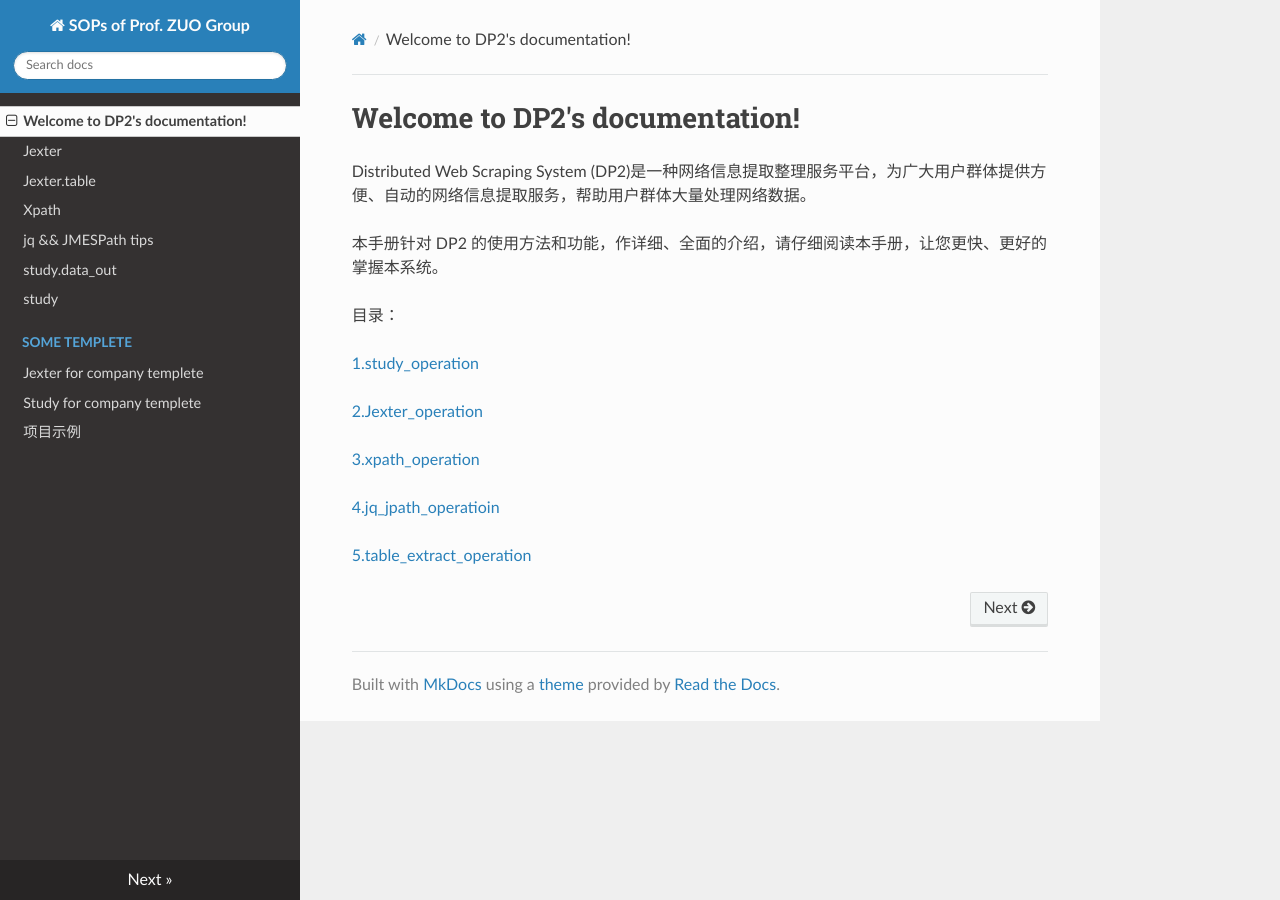
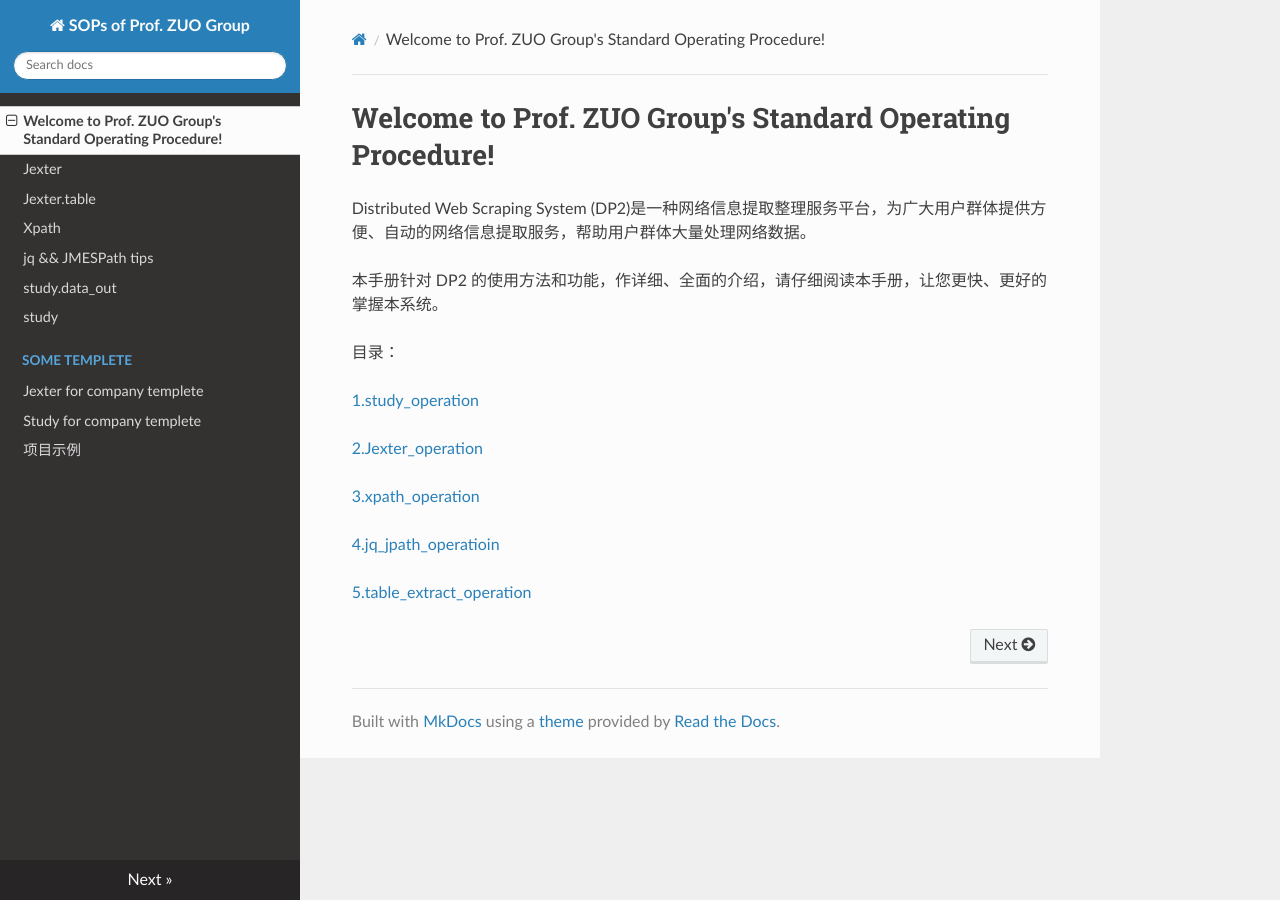
Before and after one commit to sssjiang/new_rts_dp, an MkDocs documentation site: the page built from docs/index.md, in a window 1280 px wide. Built offline with MkDocs 1.6.1, drawn with Linux system fonts in a browser that asks for light colours; nearby versions of some CDN libraries.

```diff
--- a/docs/index.md
+++ b/docs/index.md
@@ -1,4 +1,4 @@
-# Welcome to DP2's documentation!
+# Welcome to Prof. ZUO Group's Standard Operating Procedure!
 
 Distributed Web Scraping System (DP2)是一种网络信息提取整理服务平台，为广大用户群体提供方便、自动的网络信息提取服务，帮助用户群体大量处理网络数据。
 
```
Also changed, not shown: 1 other file.
